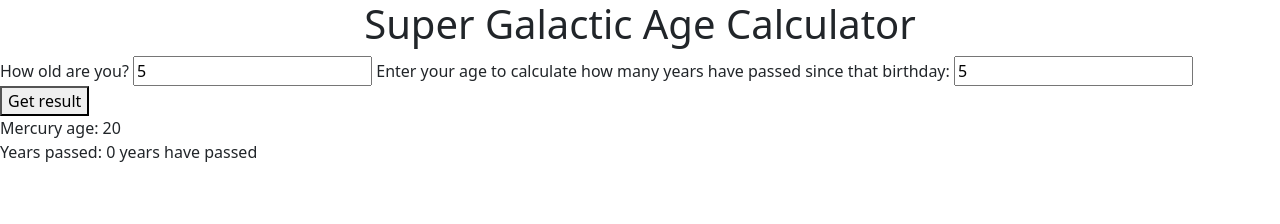
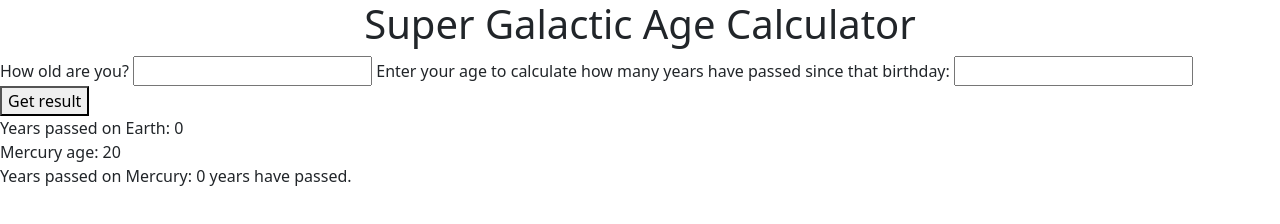
Before and after one commit to DaniyaYelemessova/Galactic-Age-Calculator, a website built with webpack: page src/index.html in a window 1280 px wide. Both pictures are taken after typing "5", "5" into the empty fields and a click on the button "Get result". Built offline with nearby package versions, Linux system fonts and the light colour scheme.

```diff
--- a/src/index.html
+++ b/src/index.html
@@ -17,11 +17,14 @@
       <button type="submit">Get result</button>
     </form>
     <div class="earthAge"></div>
-    <div id="mercuryAge"></div>
+    <div id="earthYearsPassed"></div>
+
     <div id="venusAge"></div>
     <div id="marsAge"></div>
     <div id="jupiterAge"></div>
 
+
+    <div id="mercuryAge"></div>
     <div id="mercuryYearsPassed"></div>
     <div id="mercuryFuturePass"></div>
   </body>
--- a/src/index.js
+++ b/src/index.js
@@ -2,17 +2,23 @@
 import "bootstrap/dist/css/bootstrap.min.css";
 import './css/styles.css';
 import AgeCalculator from "./js/age";
+
+function reset(){
+  document.getElementById("form").reset();
+}
 
 
 function handleForm(e){
   e.preventDefault();
   const inputAge = parseInt(document.getElementById("age").value);
   const passedAge = parseInt(document.getElementById("passedAge").value);
+  const newAge = new AgeCalculator(inputAge);
+  document.getElementById("earthYearsPassed").textContent = `Years passed on Earth: ${newAge.yearsPassedSinceBirthdayOnEarth(passedAge)}`;
   const mercuryAge = document.getElementById("mercuryAge");
   const mercuryYearsPassed = document.getElementById("mercuryYearsPassed");
-  const newAge = new AgeCalculator(inputAge);
   mercuryAge.textContent = `Mercury age: ${newAge.mercuryAgeCalculation()}`;
-  mercuryYearsPassed.textContent = `Years passed: ${newAge.yearsPassedSinceBirthdayOnMercury(passedAge)} years have passed`;
+  mercuryYearsPassed.textContent = `Years passed on Mercury: ${newAge.yearsPassedSinceBirthdayOnMercury(passedAge)} years have passed.`;
+  reset();
 }
 
 document.getElementById("form").addEventListener("submit", handleForm);
```
Also changed, not shown: __tests__/age.test.js (+7 -0 lines).
